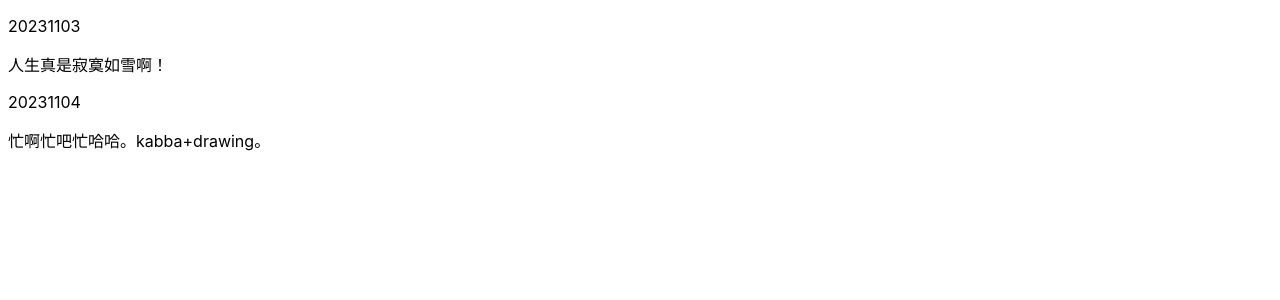
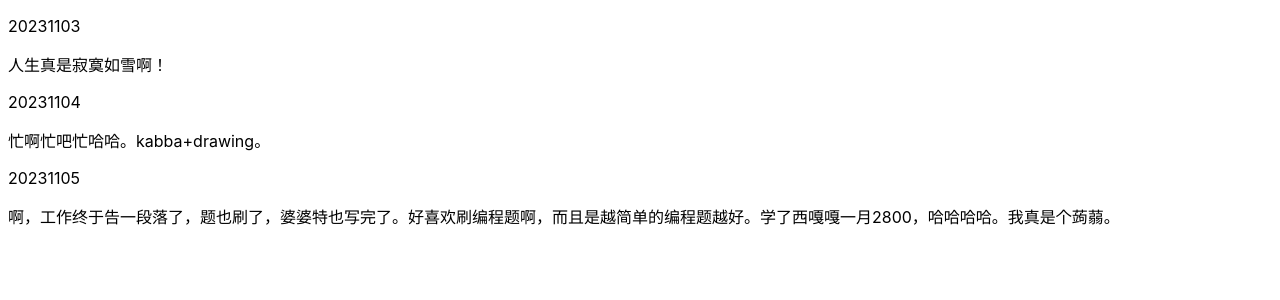
Before and after one commit to memorycancel/blog, a Jekyll site: the page built from index.md, in a window 1280 px wide. Shown: the top 300 px of the page. Built offline with Jekyll 4.4.1, drawn with Linux system fonts in a browser that asks for light colours.

Commit message:
Update index.md

```diff
--- a/index.md
+++ b/index.md
@@ -10,3 +10,7 @@ title: "汤米的博客"
 20231104
 
 忙啊忙吧忙哈哈。kabba+drawing。
+
+20231105
+
+啊，工作终于告一段落了，题也刷了，婆婆特也写完了。好喜欢刷编程题啊，而且是越简单的编程题越好。学了西嘎嘎一月2800，哈哈哈哈。我真是个蒟蒻。
```
